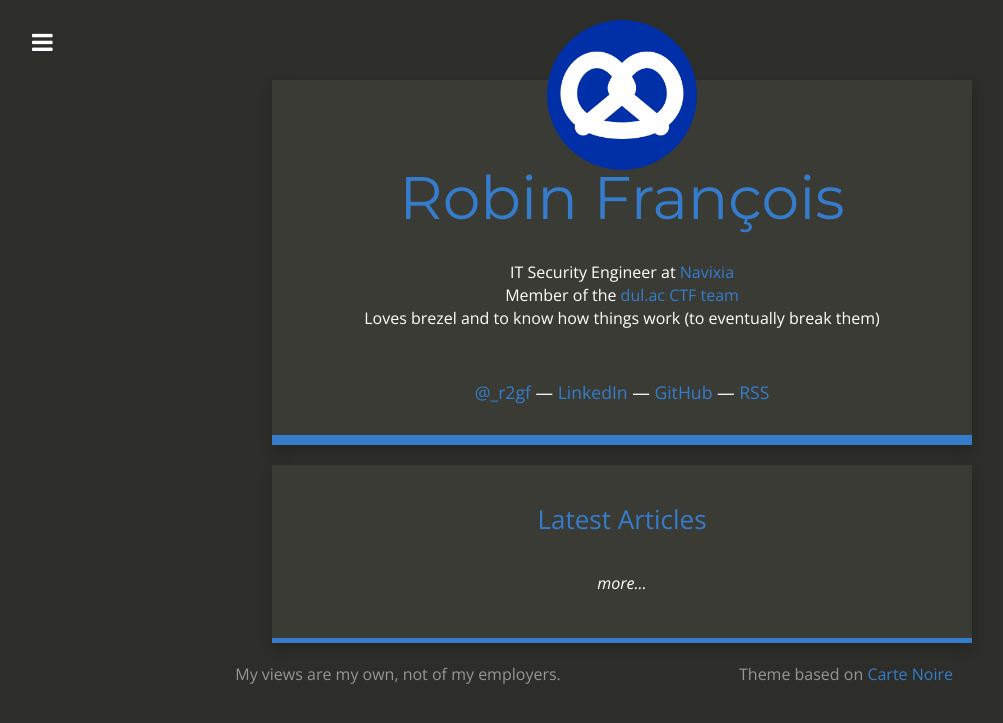
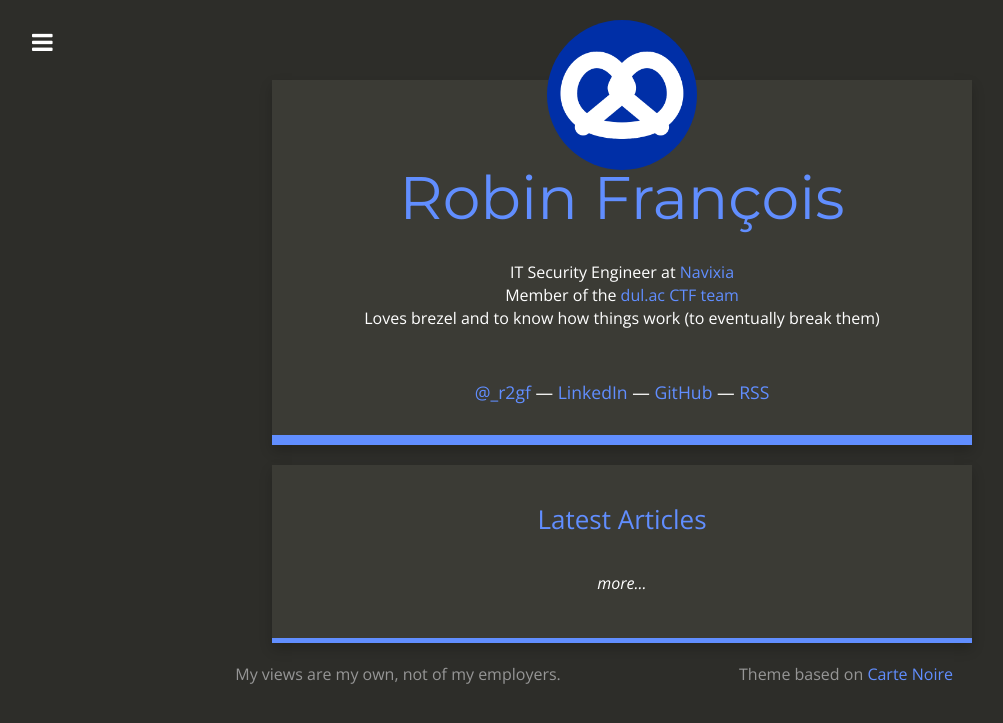
Before and after one commit to robin-francois/robin-francois.github.io, a Jekyll site: the page built from index.html, in a window 1280 px wide. Shown: the top 723 px of the page, without its empty margins (18-1021 px from the left). Built offline with Jekyll 4.4.1, drawn with Linux system fonts in a browser that asks for light colours; nearby versions of some CDN libraries; Markdown is read by kramdown in place of the engine named in the settings.

Commit message:
Still css color testing

```diff
--- a/css/style.scss
+++ b/css/style.scss
@@ -16,8 +16,8 @@ $darker:         #21211E;
 $dark:           #2D2D29;
 $medium:         #3B3B35;
 $light-medium:   #969696;
-$dark-blue:      #75B8F3;
-$light-blue:     #357DCC;
+$dark-blue:      #002FA7;
+$light-blue:     #618EFF;
 $green:          #92C7A3;
 $light:          #DFECE6;
 $white:          #FFFFFF;
```
